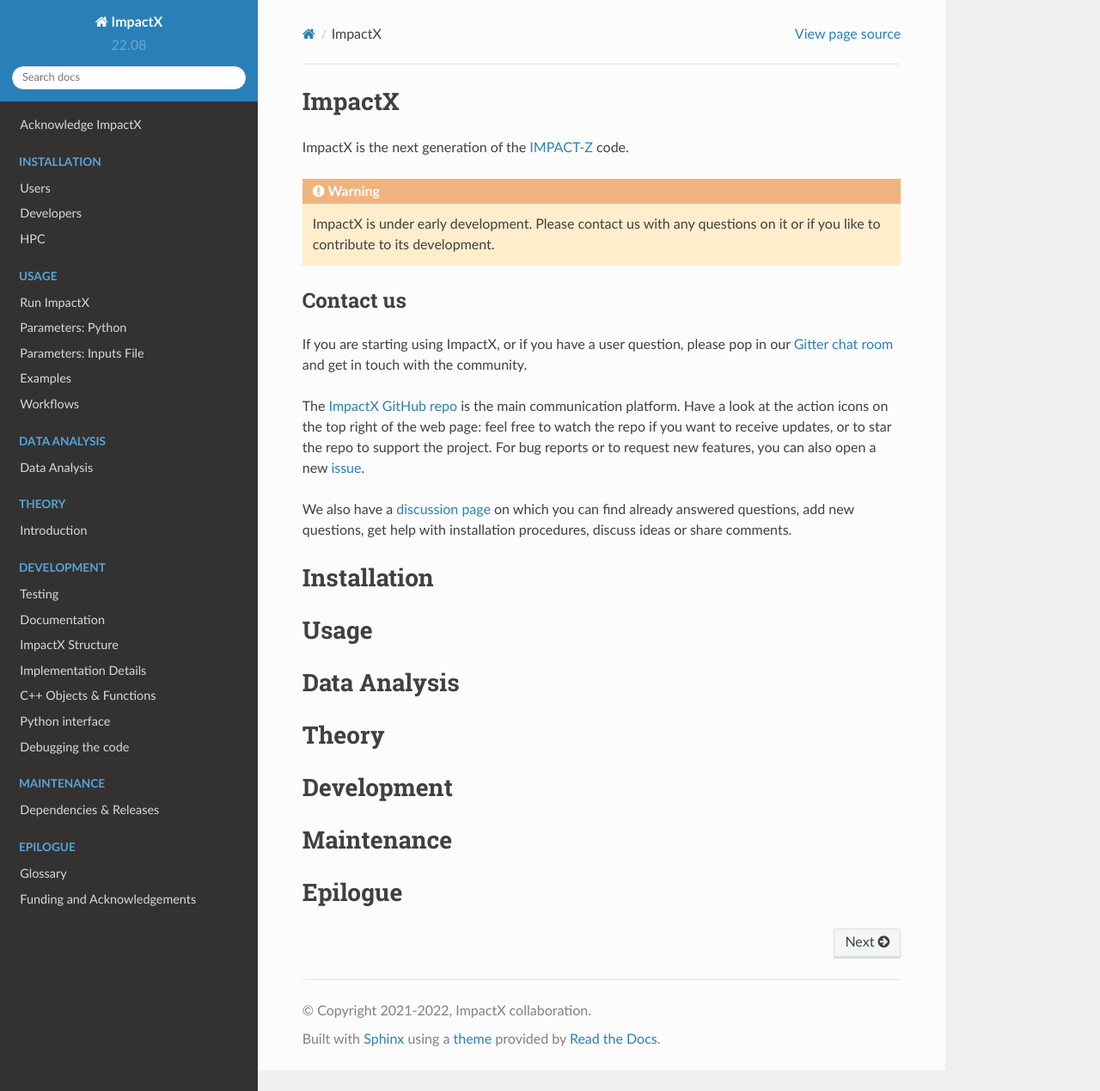
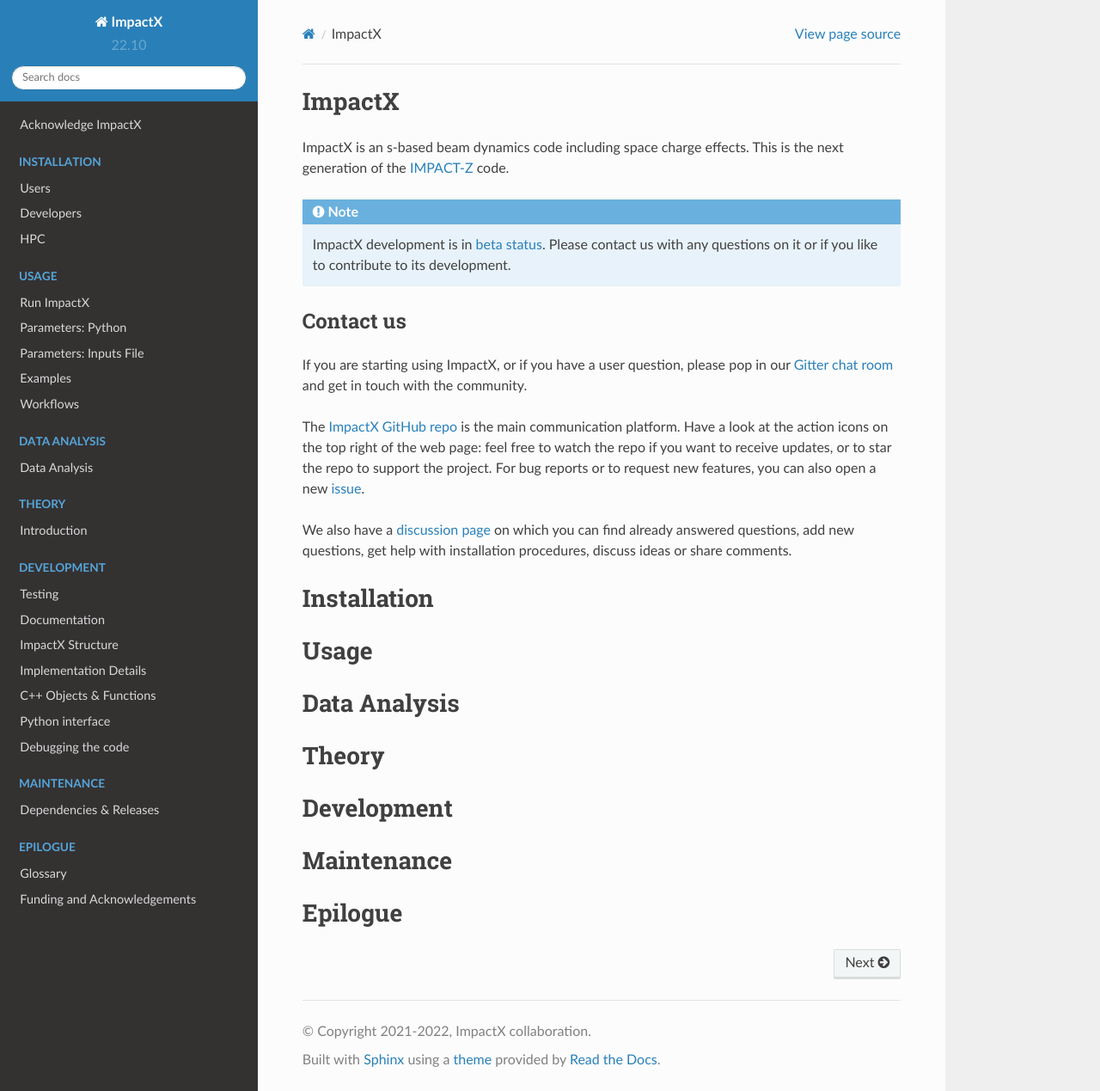
Before and after one commit to ECP-WarpX/impactx, a Sphinx documentation site: the page built from docs/source/index.rst, in a window 1280 px wide and 1269 px high. Shown: the whole window at 86% size. Built offline with Sphinx 7.4.7 and the Read the Docs theme 2.0.0, drawn with Linux system fonts in a browser that asks for light colours; pages that are not in the unit, such as notebooks, are missing from menus.

Commit message:
ImpactX: 22.10 (Beta)

```diff
--- a/CMakeLists.txt
+++ b/CMakeLists.txt
@@ -1,7 +1,7 @@
 # Preamble ####################################################################
 #
 cmake_minimum_required(VERSION 3.20.0)
-project(ImpactX VERSION 22.08)
+project(ImpactX VERSION 22.10)
 
 include(${ImpactX_SOURCE_DIR}/cmake/ImpactXFunctions.cmake)
 
--- a/docs/source/conf.py
+++ b/docs/source/conf.py
@@ -70,9 +70,9 @@
 # built documents.
 #
 # The short X.Y version.
-version = "22.08"
+version = "22.10"
 # The full version, including alpha/beta/rc tags.
-release = "22.08"
+release = "22.10"
 
 # The language for content autogenerated by Sphinx. Refer to documentation
 # for a list of supported languages.
--- a/docs/source/index.rst
+++ b/docs/source/index.rst
@@ -3,11 +3,12 @@
 ImpactX
 -------
 
-ImpactX is the next generation of the `IMPACT-Z <https://github.com/impact-lbl/IMPACT-Z>`__ code.
+ImpactX is an s-based beam dynamics code including space charge effects.
+This is the next generation of the `IMPACT-Z <https://github.com/impact-lbl/IMPACT-Z>`__ code.
 
-.. warning::
+.. note::
 
-   ImpactX is under early development.
+   ImpactX development is in `beta status <https://en.wikipedia.org/wiki/Software_release_life_cycle>`__.
    Please contact us with any questions on it or if you like to contribute to its development.
 
 
--- a/setup.py
+++ b/setup.py
@@ -239,7 +239,7 @@
 setup(
     name="impactx",
     # note PEP-440 syntax: x.y.zaN but x.y.z.devN
-    version="22.08",
+    version="22.10",
     packages=["impactx"],
     # Python sources:
     package_dir={"": "src/python"},
@@ -275,7 +275,7 @@
     # cmdclass={'test': PyTest},
     # platforms='any',
     classifiers=[
-        "Development Status :: 3 - Alpha",
+        "Development Status :: 4 - Beta",
         "Natural Language :: English",
         "Environment :: Console",
         "Environment :: GPU",
```
Also changed, not shown: README.md (+3 -2 lines).
